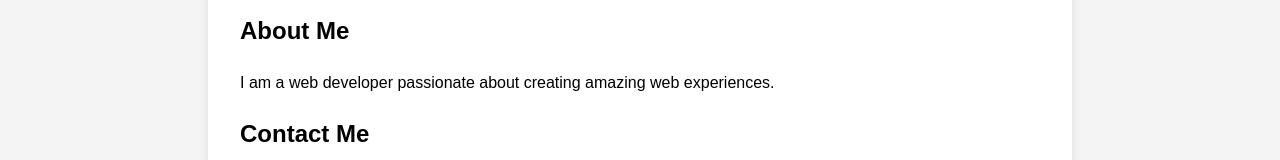
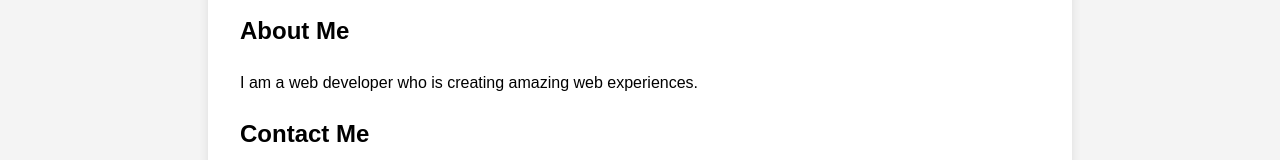
Before and after one commit to alsaeed3/Version-Control-with-Git, a plain HTML site: page index.html in a window 1280 px wide. Shown: the part 244-404 px from the top of the page. Drawn offline with Linux system fonts and the light colour scheme.

Commit message:
fixing paragraph

```diff
--- a/index.html
+++ b/index.html
@@ -17,7 +17,7 @@
     <main>
         <section>
             <h2>About Me</h2>
-            <p>I am a web developer passionate about creating amazing web experiences.</p>
+            <p>I am a web developer who is creating amazing web experiences.</p>
         </section>
 
         <section>
```
